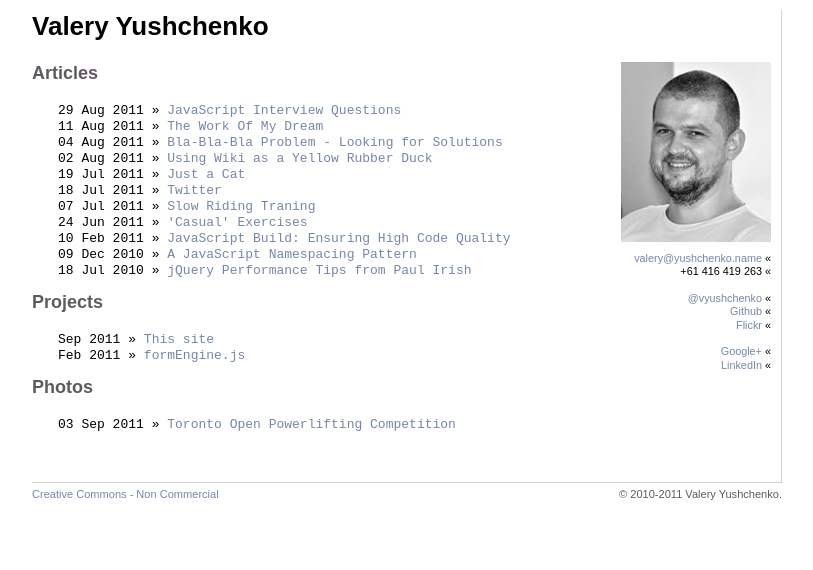
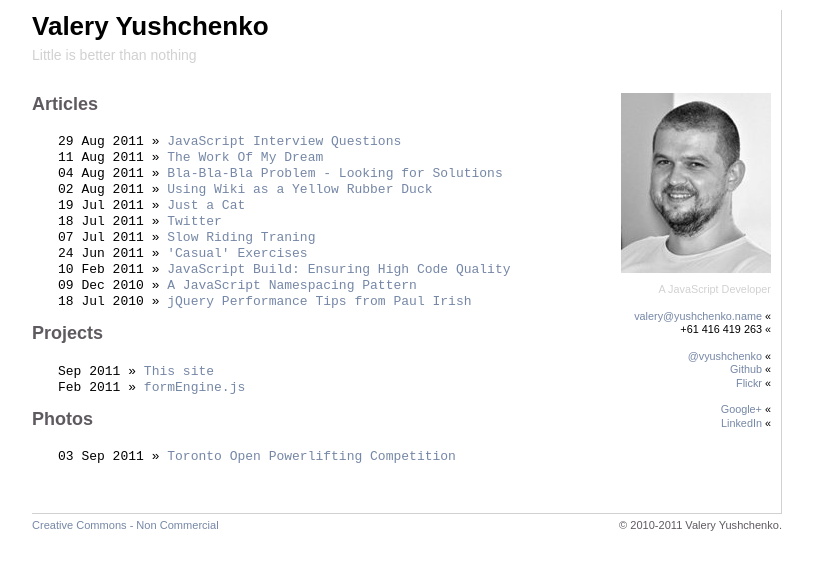
Before and after one commit to yushchenko/yushchenko.name, a Jekyll site: the page built from content/index.html, in a window 1280 px wide. Shown: the top 570 px of the page, without its empty margins (233-1046 px from the left). Built offline with Jekyll 4.4.1, drawn with Linux system fonts in a browser that asks for light colours.

Commit message:
little is better than nothing

```diff
--- a/content/_layouts/default.html
+++ b/content/_layouts/default.html
@@ -19,6 +19,7 @@
 
         <div id="hd">
           <h1>Valery Yushchenko</h1>
+          <h3 class="light">Little is better than nothing</h3>
         </div>
 
         <div id="bd">
--- a/content/css/master.css
+++ b/content/css/master.css
@@ -140,3 +140,8 @@ h2.article-header {
 #photo {
     margin-bottom: 10px;
 }
+
+.light {
+    font-weight: normal;
+    color: #D1D1D1;
+}
--- a/content/index.html
+++ b/content/index.html
@@ -31,8 +31,12 @@ title: Valery Yushchenko
 </div>
 
 <div class="yui-b info">
-  <img id="photo" src="/images/photo.jpeg"></img>
+  <div>
+    <img id="photo" src="/images/photo.jpeg"></img>
+  </div>
   <small>
+    <span class="light">A JavaScript Developer</span><br />
+    <br />
     <a href="mailto:valery@yushchenko.name" title="No junk mail, please.">valery@yushchenko.name</a> &laquo;<br />
     <span title="Call me if it is really urgent.">+61 416 419 263</span>  &laquo;<br />
     <br />
```
